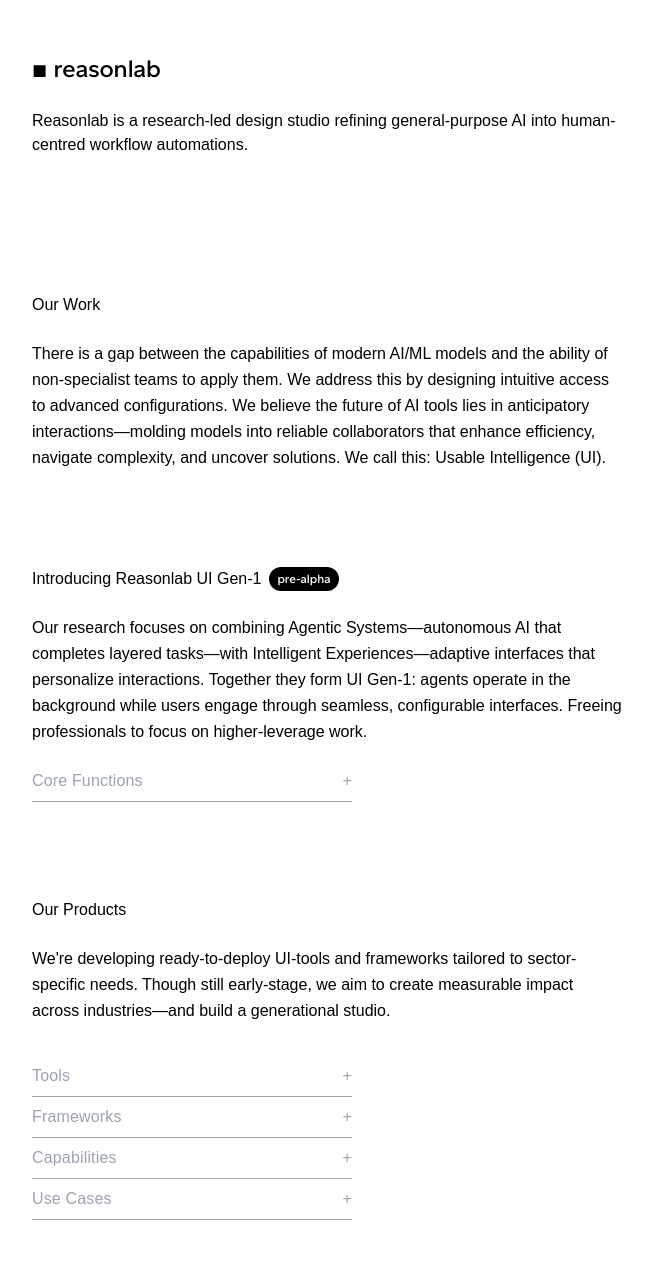
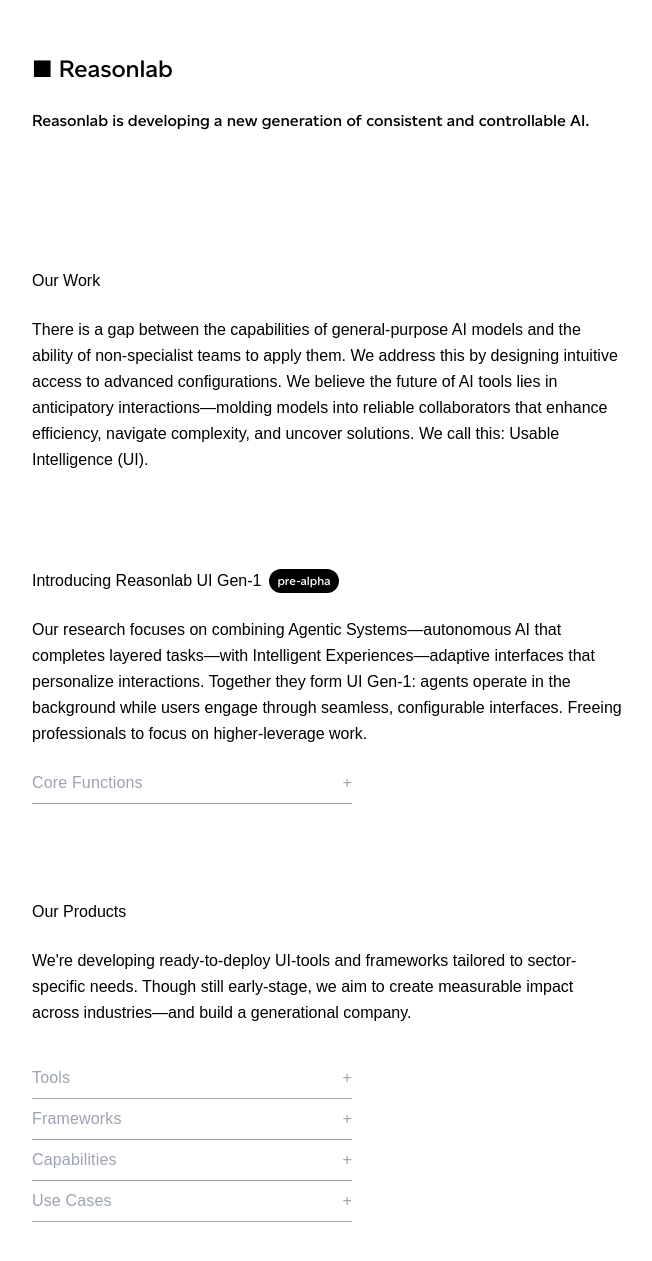
Before and after one commit to CloneProtocolSixtySix/loopscale, a Next.js app: page / in a window 1280 px wide. Shown: the part 155-1416 px from the top of the page, without its empty margins (312-964 px from the left). Built offline with nearby package versions, Linux system fonts and the light colour scheme; a web font is replaced by a local one.

Commit message:
Update hero section title to new Reasonlab description

```diff
--- a/app/page.tsx
+++ b/app/page.tsx
@@ -138,12 +138,12 @@ export default function Home() {
               <div className="text-base text-left mt-48 md:mt-48 mb-2 md:mb-10">
                 <div className="mb-6 flex items-center gap-2 justify-start">
                   <div>
-                    <span className="inline-block transform rotate-0 text-2xl text-black font-semibold">◾ reasonlab</span>
+                    <span className="inline-block transform rotate-0 text-2xl text-black font-semibold">■ Reasonlab</span>
                   </div>
                 </div>
-                <span className="text-black">
-                  <span className="font-regular">Reasonlab</span> is a research-led design studio refining general-purpose AI into human-centred workflow automations.
-                </span>
+                <h2 className="text-1xl text-black font-semibold mb-2">
+                  Reasonlab is developing a new generation of consistent and controllable AI.
+                </h2>
               </div>
             </div>
           </div>
@@ -153,7 +153,7 @@ export default function Home() {
         <section id="solution" className="flex flex-col justify-center transition-all duration-300 ease-in-out p-4 mb-16">
           <h2 className="text-base text-black mb-6">Our Work</h2>
           <p className="text-base leading-relaxed text-black">
-            There is a gap between the capabilities of modern AI/ML models and the ability of non-specialist teams to apply them. We address this by designing intuitive access to advanced configurations. We believe the future of AI tools lies in anticipatory interactions—molding models into reliable collaborators that enhance efficiency, navigate complexity, and uncover solutions. We call this: Usable Intelligence (UI).
+            There is a gap between the capabilities of general-purpose AI models and the ability of non-specialist teams to apply them. We address this by designing intuitive access to advanced configurations. We believe the future of AI tools lies in anticipatory interactions—molding models into reliable collaborators that enhance efficiency, navigate complexity, and uncover solutions. We call this: Usable Intelligence (UI).
           </p>
         </section>
 
@@ -201,7 +201,7 @@ export default function Home() {
                   </li>
                   <li className="px-2 py-1">
                     <span className="text-black">⤷</span> Conversational Interface
-                    <div className="text-sm text-gray-500 mt-1 max-w-[280px]">Engages users through intuitive, natural language inputs.</div>
+                    <div className="text-sm text-gray-500 mt-1 max-w-[280px]">Engages users through human-centred inputs.</div>
                   </li>
                   <li className="px-2 py-1">
                     <span className="text-black">〜</span> Real-Time Adaptation
@@ -209,7 +209,7 @@ export default function Home() {
                   </li>
                   <li className="px-2 py-1">
                     <span className="text-black">⧖</span> Context & Reasoning
-                    <div className="text-sm text-gray-500 mt-1 max-w-[280px]">Understands environment, sets goals, and makes intelligent decisions.</div>
+                    <div className="text-sm text-gray-500 mt-1 max-w-[280px]">Understands environment, sets goals, and makes decisions.</div>
                   </li>
                   <li className="px-2 py-1">
                     <span className="text-black">❉</span> Orchestration & Control
@@ -230,7 +230,7 @@ export default function Home() {
           <div>
             <h2 className="text-base text-black mb-6">Our Products</h2>
             <p className="text-base leading-relaxed text-black mb-8">
-              We're developing ready-to-deploy UI-tools and frameworks tailored to sector-specific needs. Though still early-stage, we aim to create measurable impact across industries—and build a generational studio.
+              We're developing ready-to-deploy UI-tools and frameworks tailored to sector-specific needs. Though still early-stage, we aim to create measurable impact across industries—and build a generational company.
             </p>
             <div className="w-full max-w-xs space-y-0">
               {/* Tools Accordion */}
```
